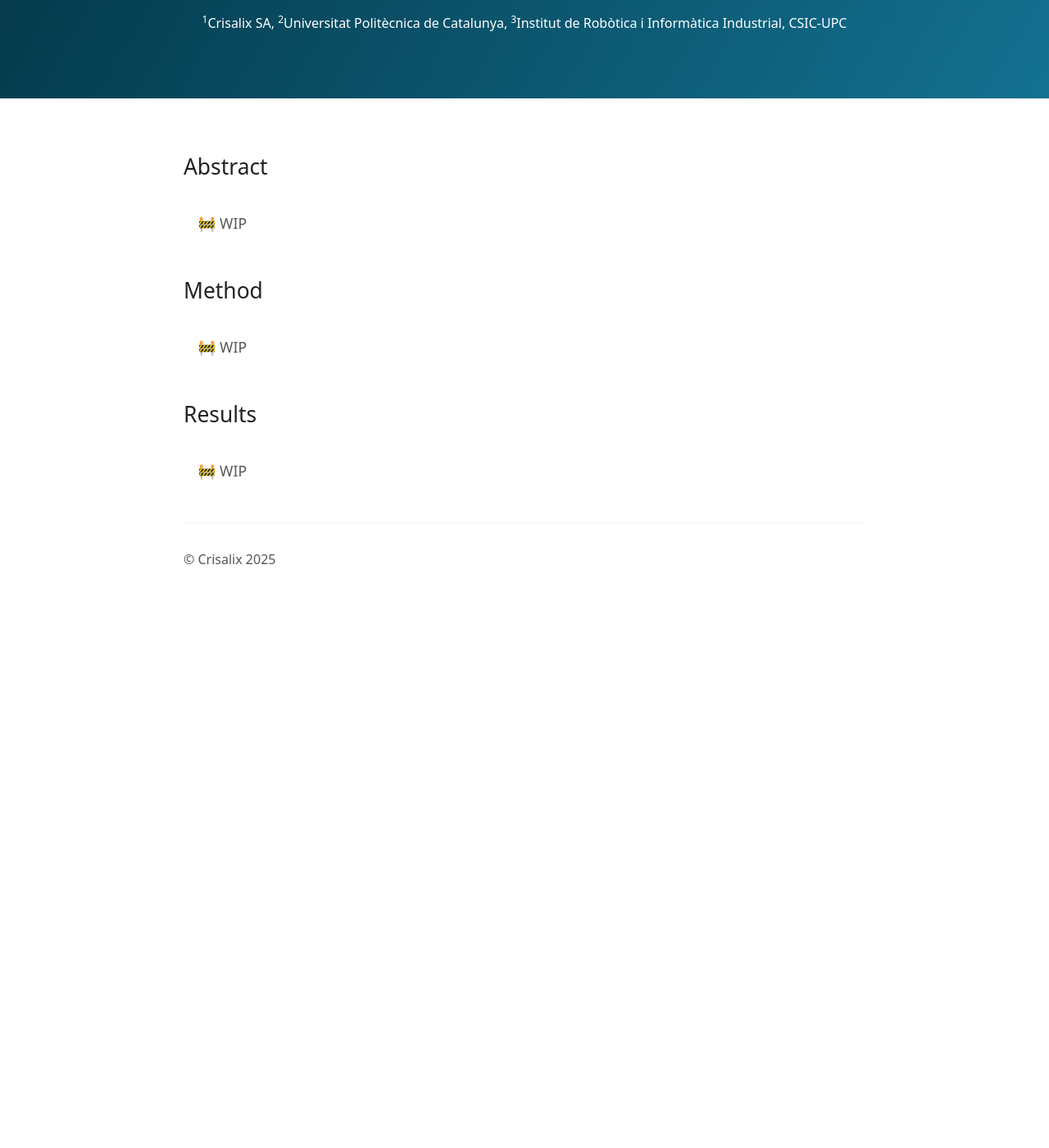
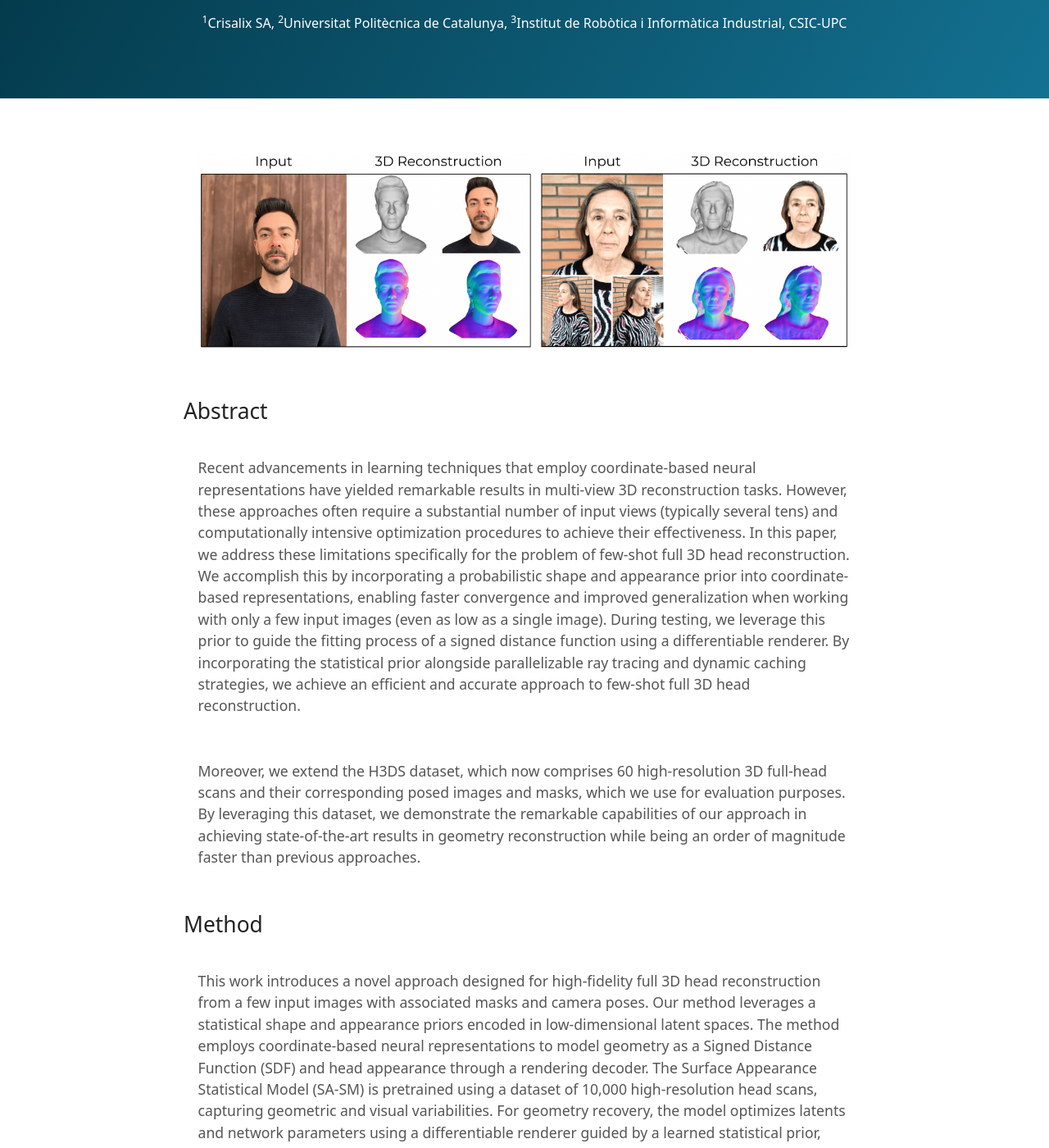
Before and after one commit to CrisalixSA/sira-plus-plus, a Jekyll site: the page built from index.md, in a window 1280 px wide and 1400 px high, scrolled down 289 px. Shown: the whole window at 82% size. Built offline with Jekyll 4.4.1, drawn with Linux system fonts in a browser that asks for light colours; our own code applies the rules of GitHub Pages for plain Markdown files; before the commit the page ends 1015 px from its top, so only the background shows below that; some of the changed text lies outside the part shown.

Commit message:
update index

````diff
--- a/index.md
+++ b/index.md
@@ -2,14 +2,37 @@
 layout: default
 ---
 
+![](assets/images/teaser.png)
+
 ## Abstract
 
-🚧 WIP
+Recent advancements in learning techniques that employ coordinate-based neural representations have yielded remarkable results in multi-view 3D reconstruction tasks.  However, these approaches often require a substantial number of input views (typically several tens) and computationally intensive optimization procedures to achieve their effectiveness. In this paper, we address these limitations specifically for the problem of few-shot full 3D head reconstruction.  We accomplish this by incorporating a probabilistic shape and appearance prior into coordinate-based representations, enabling faster convergence and improved generalization when working with only a few input images (even as low as a single image). During testing, we leverage this prior to guide the fitting process of a signed distance function using a differentiable renderer. By incorporating the statistical prior alongside parallelizable ray tracing and dynamic caching strategies, we achieve an efficient and accurate approach to few-shot full 3D head reconstruction.
+
+Moreover, we extend the H3DS dataset, which now comprises 60 high-resolution 3D full-head scans and their corresponding posed images and masks, which we use for evaluation purposes. By leveraging this dataset, we demonstrate the remarkable capabilities of our approach in achieving state-of-the-art results in geometry reconstruction while being an order of magnitude faster than previous approaches.
 
 ## Method
 
-🚧 WIP
+This work introduces a novel approach designed for high-fidelity full 3D head reconstruction from a few input images with associated masks and camera poses. Our method leverages a statistical shape and appearance priors encoded in low-dimensional latent spaces. The method employs coordinate-based neural representations to model geometry as a Signed Distance Function (SDF) and head appearance through a rendering decoder. The Surface Appearance Statistical Model (SA-SM) is pretrained using a dataset of 10,000 high-resolution head scans, capturing geometric and visual variabilities. For geometry recovery, the model optimizes latents and network parameters using a differentiable renderer guided by a learned statistical prior, enabling efficient and high-fidelity reconstructions from as few as one input image. Key advancements include a progressive optimization strategy, selective sampling, and dynamic caching, resulting in a 10x efficiency improvement.
+
+![](assets/images/method.png)
 
 ## Results
 
-🚧 WIP
+SIRA++ demonstrates state-of-the-art performance in few-shot and in-the-wild 3D head reconstruction tasks. Experimental evaluation on the expanded H3DS dataset (60 high-resolution full-head scans) and the 3DFAW dataset highlights the robustness of the method in scenarios ranging from single-view to multi-view setups. Quantitatively, SIRA++ outperforms previous methods like H3D-Net and NeuS2 across all view configurations, with notable improvements in surface reconstruction accuracy and computational efficiency. It achieves significant reductions in reconstruction error, particularly in challenging one-shot regimes, while capturing fine geometric details, including facial features, hair, and upper body clothing. Qualitative results further demonstrate SIRA++'s ability to retain individual identity and high-frequency anatomical details, even in the most challenging single-view scenarios. A user study confirms superior visual fidelity compared to state-of-the-art techniques, with participants consistently rating SIRA++ as the most realistic and detailed reconstructions.
+
+<p align="center">
+    <video controls>
+        <source src="assets/videos/results.webm" type="video/webm">
+    </video>
+</p>
+
+## BibTeX
+
+```
+@article{caselles2023implicit,
+  title={Implicit Shape and Appearance Priors for Few-Shot Full Head Reconstruction},
+  author={Caselles, Pol and Ramon, Eduard and Garcia, Jaime and Triginer, Gil and Moreno-Noguer, Francesc},
+  journal={arXiv preprint arXiv:2310.08784},
+  year={2023}
+}
+```
````
